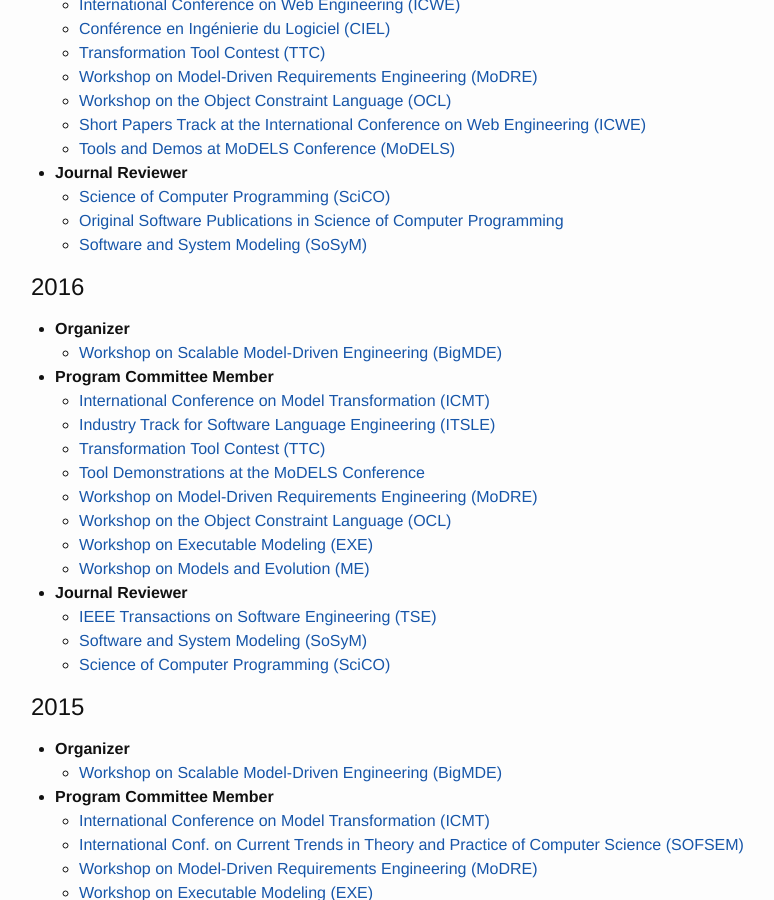
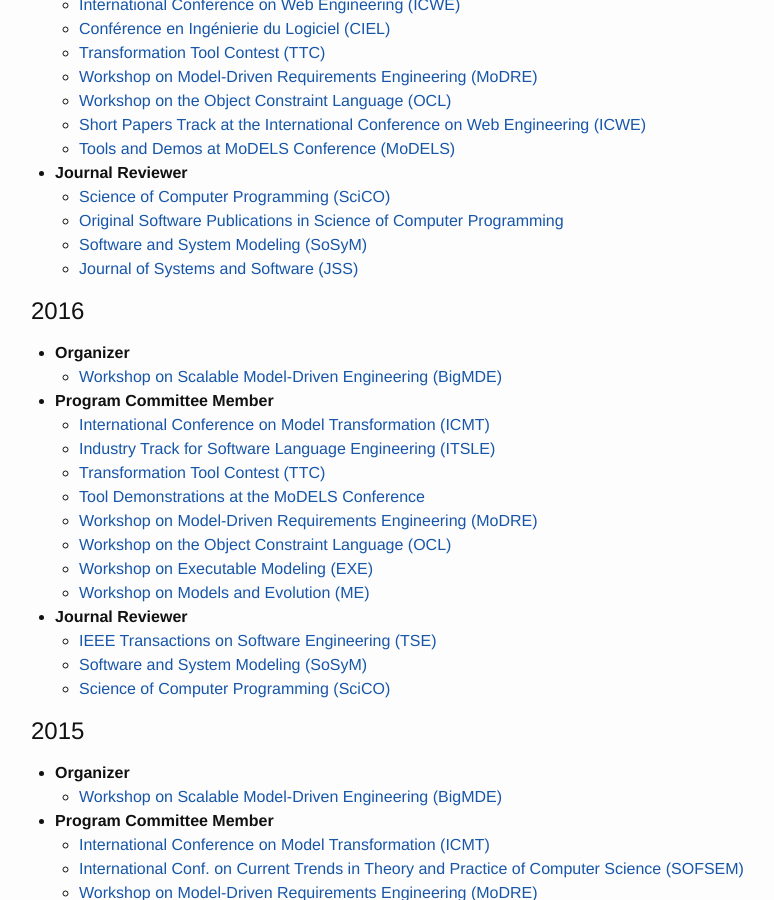
Before and after one commit to massimotisi/massimotisi.github.io, a Jekyll site: the page built from community.md, in a window 1280 px wide and 900 px high, scrolled down 402 px. Shown: the whole window, without its empty margins (233-1007 px from the left). Built offline with Jekyll 4.4.1, drawn with Linux system fonts in a browser that asks for light colours.

Commit message:
added JSS

```diff
--- a/community.md
+++ b/community.md
@@ -26,6 +26,8 @@ I have served (or will serve) as co-organizer and reviewer for the following ven
   * [Science of Computer Programming (SciCO)](http://www.journals.elsevier.com/science-of-computer-programming/)
   * [Original Software Publications in Science of Computer Programming](https://www.journals.elsevier.com/science-of-computer-programming/call-for-software/a-new-software-track-on-original-software-publications-scico/)
   * [Software and System Modeling (SoSyM)](http://www.sosym.org/)
+  * [Journal of Systems and Software (JSS)](http://www.journals.elsevier.com/journal-of-systems-and-software)
+
 
 # 2016
 
```
